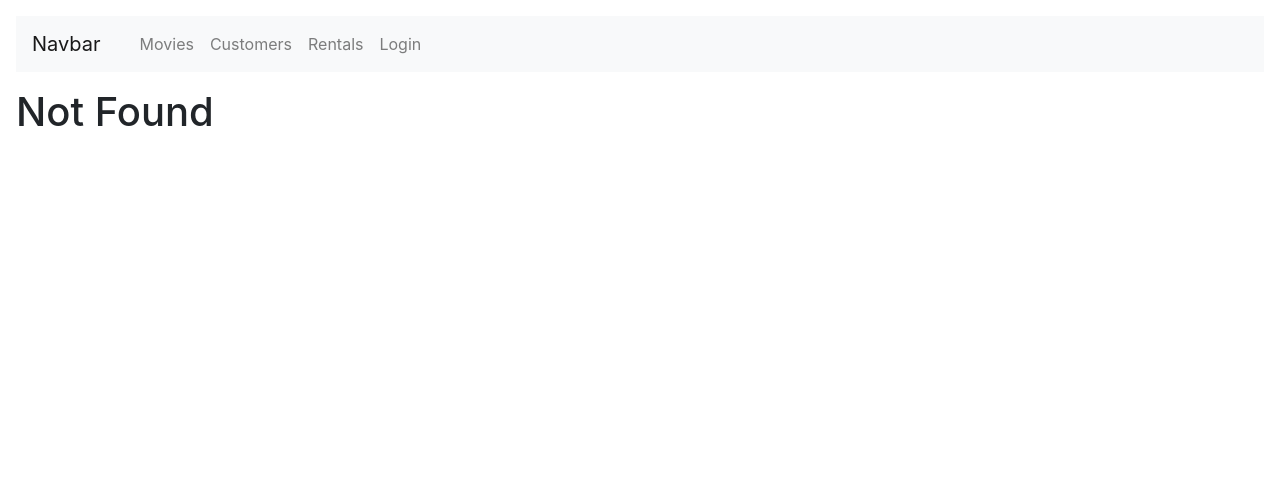
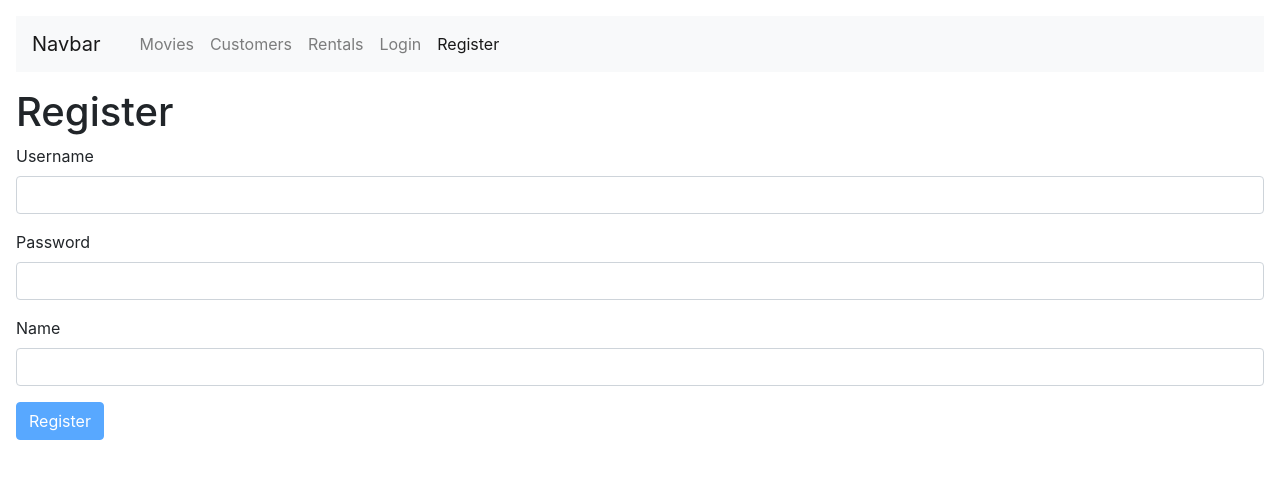
Before and after one commit to Youssef-Benali/React-Movies, a React (Create React App) app: page /register in a window 1280 px wide. Before the commit this address led to /not-found. Shown: the top 478 px of the page. Built offline with nearby package versions, Linux system fonts and the light colour scheme.

Commit message:
Form - chapter 21

```diff
--- a/src/App.js
+++ b/src/App.js
@@ -7,6 +7,7 @@ import Rentals from "./components/rentals";
 import NotFound from "./components/notFound";
 import MovieForm from "./components/movieForm";
 import LoginForm from "./components/loginForm";
+import RegisterForm from "./components/registerForm";
 
 class App extends Component {
   render() {
@@ -15,6 +16,7 @@ class App extends Component {
         <Navbar />
         <div className="content">
           <Switch>
+            <Route path="/register" component={RegisterForm} />
             <Route path="/login" component={LoginForm} />
             <Route path="/movies/:id" component={MovieForm} />
             <Route path="/movies" component={Movies} />
--- /dev/null
+++ b/src/common/form.jsx
@@ -0,0 +1,76 @@
+import React, { Component } from "react";
+import Joi from "joi-browser";
+import Input from "./input";
+
+class Form extends Component {
+  state = {
+    data: {},
+    errors: {},
+  };
+
+  validate = () => {
+    // ! {abortEarly: false} prevent the default behavior that stop login errors when the first one get caught
+    const options = { abortEarly: false };
+    const { error } = Joi.validate(this.state.data, this.schema, options);
+    if (!error) return null;
+
+    const errors = {};
+    for (let item of error.details) errors[item.path[0]] = item.message;
+    return errors;
+  };
+
+  validateProperty = ({ name, value }) => {
+    // Computed properties
+    const obj = { [name]: value };
+    const schema = { [name]: this.schema[name] };
+    const { error } = Joi.validate(obj, schema);
+    return error ? error.details[0].message : null;
+  };
+
+  handleSubmit = (e) => {
+    e.preventDefault();
+
+    const errors = this.validate();
+    // Always return an empty object if this is not truthy
+    this.setState({ errors: errors || {} });
+    if (errors) return;
+
+    this.doSubmit();
+  };
+
+  handleChange = ({ currentTarget: input }) => {
+    const errors = { ...this.state.errors };
+    const errorMessage = this.validateProperty(input);
+    if (errorMessage) errors[input.name] = errorMessage;
+    else delete errors[input.name];
+
+    const data = { ...this.state.data };
+    data[input.name] = input.value;
+
+    this.setState({ data, errors });
+  };
+
+  renderButton = (label) => {
+    return (
+      <button disabled={this.validate()} className="btn btn-primary">
+        {label}
+      </button>
+    );
+  };
+
+  renderInput(name, label, type = "text") {
+    const { data, errors } = this.state;
+    return (
+      <Input
+        type={type}
+        name={name}
+        value={data[name]}
+        label={label}
+        onChange={this.handleChange}
+        error={errors[name]}
+      />
+    );
+  }
+}
+
+export default Form;
--- a/src/common/input.jsx
+++ b/src/common/input.jsx
@@ -1,15 +1,17 @@
 import React from "react";
 
-const Input = ({ name, label, value, error, onChange }) => {
+const Input = ({ name, label, error, ...rest }) => {
   return (
     <div className="form-group">
       <label htmlFor={name}> {label}</label>
       <input
-        onChange={onChange}
-        value={value}
+        {...rest}
+        // rest is equal to the showing up this ;
+        // onChange={onChange}
+        // value={value}
+        // type={type}
+        name={name}
         id={name}
-        name={name}
-        type="text"
         className="form-control"
       />
       {error && <div className="alert alert-danger">{error}</div>}
--- a/src/common/navBar.jsx
+++ b/src/common/navBar.jsx
@@ -21,6 +21,9 @@ const Navbar = () => {
           <NavLink to="/login" className="nav-item nav-link">
             Login
           </NavLink>
+          <NavLink to="/Register" className="nav-item nav-link">
+            Register
+          </NavLink>
         </div>
       </div>
     </nav>
--- a/src/components/loginForm.jsx
+++ b/src/components/loginForm.jsx
@@ -1,88 +1,40 @@
-import React, { Component } from "react";
+import React from "react";
 import Joi from "joi-browser";
+import Form from "../common/form";
 import Input from "../common/input";
 
-class LoginForm extends Component {
+class LoginForm extends Form {
   // ! A state can't be null or undefined
   state = {
-    account: { username: "", password: "" },
+    data: { username: "", password: "" },
     errors: {},
   };
 
   schema = {
-    username: Joi.string().required(),
-    password: Joi.string().required(),
+    username: Joi.string()
+      .required()
+      .label("Username"),
+    password: Joi.string()
+      .required()
+      .label("Password"),
   };
 
   // errors['username'] (if it was an array, find() method...)
 
-  validate = () => {
-    // ! {abortEarly: false} prevent the default behavior that stop login errors when the first one get caught
-    const result = Joi.validate(this.state.account, this.schema, {
-      abortEarly: false,
-    });
-    if (!result.error) return null;
-
-    const errors = {};
-
-  };
-
-  handleSubmit = (e) => {
-    e.preventDefault();
-
-    const errors = this.validate();
-    // Always return an empty object if this is not truthy
-    this.setState({ errors: errors || {} });
-    if (errors) return;
-
+  doSubmit = () => {
     // Call the server
     console.log("Submitted");
   };
 
-  validateProperty = ({ name, value }) => {
-    if (name === "username") {
-      if (value.trim() === "") return "Username is required.";
-    }
-
-    if (name === "password") {
-      if (value.trim() === "") return "Password is required.";
-    }
-  };
-
-  handleChange = ({ currentTarget: input }) => {
-    const errors = { ...this.state.errors };
-    const errorMessage = this.validateProperty(input);
-    if (errorMessage) errors[input.name] = errorMessage;
-    else delete errors[input.name];
-
-    const account = { ...this.state.account };
-    account[input.name] = input.value;
-    this.setState({ account, errors });
-  };
-
   render() {
-    const { account, errors } = this.state;
     return (
       <>
         <div>
           <h1>Login</h1>
           <form onSubmit={this.handleSubmit}>
-            <Input
-              name="username"
-              value={account.username}
-              label="Username"
-              onChange={this.handleChange}
-              error={errors.username}
-            />
-
-            <Input
-              name="password"
-              value={account.password}
-              label="Password"
-              onChange={this.handleChange}
-              error={errors.password}
-            />
-            <button className="btn btn-primary">Login</button>
+            {this.renderInput("username", "Username")}
+            {this.renderInput("password", "Password", "password")}
+            {this.renderButton("Login")}
           </form>
         </div>
       </>
--- /dev/null
+++ b/src/components/registerForm.jsx
@@ -0,0 +1,46 @@
+import React from "react";
+import Joi from "joi-browser";
+import Form from "../common/form";
+
+class RegisterForm extends Form {
+  state = {
+    data: { username: "", password: "", name: "" },
+    errors: {},
+  };
+
+  schema = {
+    username: Joi.string()
+      .required()
+      .email()
+      .label("Username"),
+    password: Joi.string()
+      .required()
+      .min(5)
+      .label("Password"),
+    name: Joi.string()
+      .required()
+      .label("Name"),
+  };
+
+  doSubmit = () => {
+    // Call the server
+    console.log("Submitted");
+  };
+
+
+  render() {
+    return (
+      <div>
+        <h1>Register</h1>
+        <form onSubmit={this.handleSubmit}>
+          {this.renderInput("username", "Username")}
+          {this.renderInput("password", "Password", "password")}
+          {this.renderInput("name", "Name")}
+          {this.renderButton("Register")}
+        </form>
+      </div>
+    );
+  }
+}
+
+export default RegisterForm;
```
